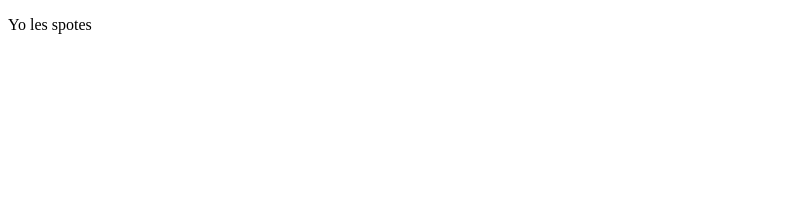
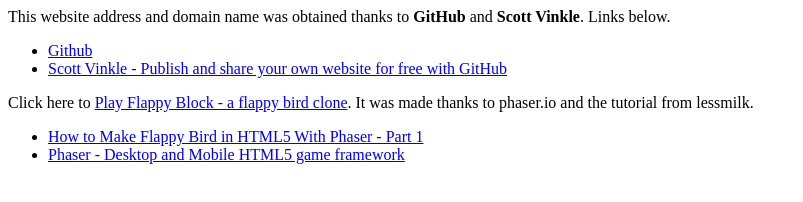
Before and after one commit to CyprianESPI/cyprianESPI.github.io, a plain HTML site: page index.html in a window 1280 px wide. Shown: the whole page, without its empty margins (0-803 px from the left). Drawn offline with Linux system fonts and the light colour scheme.

Commit message:
Main page updated
Give credits to the links which teached this website

```diff
--- /dev/null
+++ b/index.css
@@ -0,0 +1,8 @@
+body {
+	background: 9999;
+}
+
+.highlight {
+	color: Red;
+	text-decoration: underline;
+}
--- a/index.html
+++ b/index.html
@@ -1,9 +1,41 @@
 <!DOCTYPE html>
 <html>
-    <head>
-        <title>Example</title>
-    </head>
-    <body>
-        <p>Yo les spotes</p>
-    </body>
+	<head>
+		<title>Webprogramming basics</title>
+		<link rel="stylesheet" href="index.css" type="text/css" />
+	</head>
+	<body>
+
+
+		This website address and domain name was obtained thanks to <strong>GitHub</strong> and <strong>Scott Vinkle</strong>. Links below.
+
+		<ul>
+			<li>
+				<a href="https://github.com/">Github</a>
+			</li>
+			<li>
+				<a href="https://medium.com/@svinkle/publish-and-share-your-own-website-for-free-with-github-2eff049a1cb5?fbclid=IwAR0ZepcwzUaZM-kq-g-ysCtE2Ci7Dgq1HGsVAWEDXdG50TLc3_7HJyfLJAc ">
+					Scott Vinkle - Publish and share your own website for free with GitHub
+				</a>
+			</li>
+		</ul>
+
+
+		<p>
+			Click here to <a href="Projects/FlappyBlock/index.html">Play Flappy Block - a flappy bird clone</a>.
+
+			It was made thanks to phaser.io and the tutorial from lessmilk.
+
+
+			<ul>
+				<li>
+					<a href="http://www.lessmilk.com/tutorial/flappy-bird-phaser-1">How to Make Flappy Bird in HTML5 With Phaser - Part 1</a>
+				</li>
+				<li>
+					<a href="http://phaser.io/">Phaser - Desktop and Mobile HTML5 game framework </a>
+				</li>
+			</ul>
+		</p>
+
+	</body>
 </html>
```
